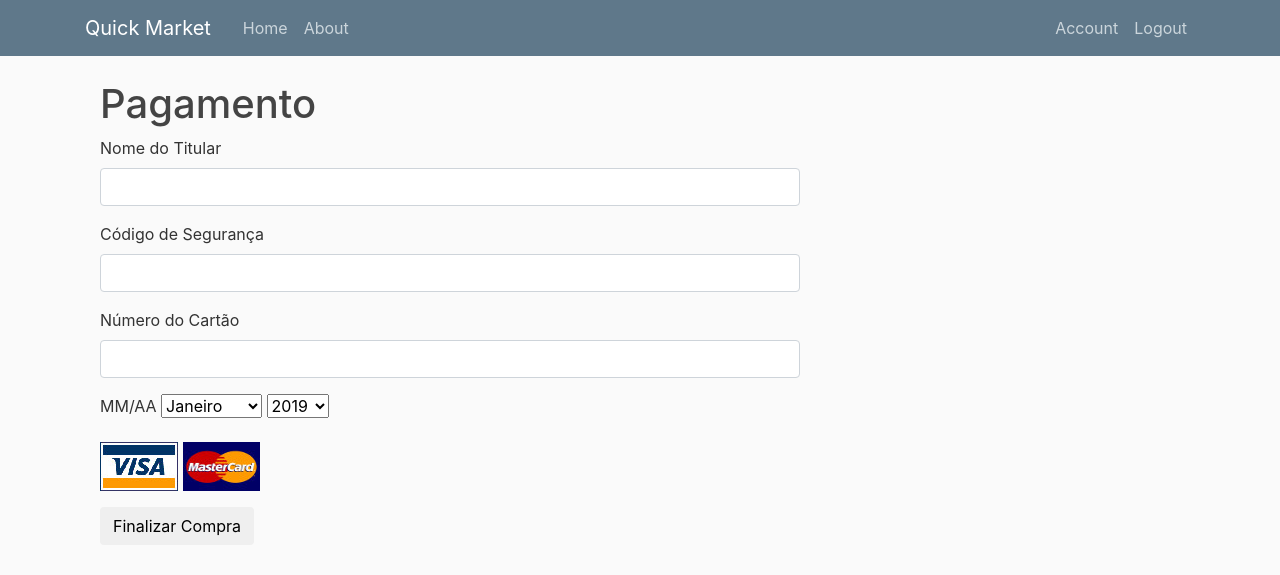
After one commit to anagontijo/mercado_online, a Flask app: page /payment in a window 1280 px wide. The commit adds this page. Shown: the top 575 px of the page. Run offline with Flask 2, Linux system fonts and the light colour scheme; a user stored in the database is signed in; some libraries are stand-ins or nearby versions.

Commit message:
Página de pagamento
Criação da página e rota de pagamento da compra.

```diff
--- a/flask_blog/flaskblog/routes.py
+++ b/flask_blog/flaskblog/routes.py
@@ -7,6 +7,7 @@ from flaskblog.forms import RegistrationForm, LoginForm, UpdateAccountForm, Post
 from flaskblog.models import User, Post, Product
 from flask_login import login_user, current_user, logout_user, login_required
 
+# Rota para a página home do sistema
 @app.route("/")
 @app.route("/home")
 def home():
@@ -18,10 +19,12 @@ def home():
     products = Product.query.all()
     return render_template("home.html", products=products, is_adm = is_adm)
 
+# Rota para a página about do sistema
 @app.route("/about")
 def about():
     return render_template("about.html", title='About')
 
+# Rota para o registro de novo usuário
 @app.route("/register", methods=['GET', 'POST'])
 def register():
     if current_user.is_authenticated:
@@ -36,6 +39,7 @@ def register():
         return redirect(url_for('home'))
     return render_template('register.html', title='Register', form=form)
 
+# Rota para o login do usuário
 @app.route("/login", methods=['GET', 'POST'])
 def login():
     if current_user.is_authenticated:
@@ -52,11 +56,13 @@ def login():
 
     return render_template('login.html', title='Login', form=form)
 
+# Rota para logout
 @app.route("/logout")
 def logout():
     logout_user()
     return redirect(url_for('home'))
 
+# Função para salvar foto carregada
 def save_picture(form_picture,path):
     random_hex = secrets.token_hex(8)
     _, f_ext = os.path.splitext(form_picture.filename)
@@ -70,6 +76,7 @@ def save_picture(form_picture,path):
 
     return picture_fn
 
+# Rota para a visualização da conta do usuário
 @app.route("/account", methods=['GET', 'POST'])
 @login_required
 def account():
@@ -89,6 +96,7 @@ def account():
     image_file = url_for('static', filename='profile_pics/' + current_user.image_file)
     return render_template('account.html', title='Account', image_file=image_file, form=form)
 
+# Rota para criação de novo post
 @app.route("/post/new", methods=['GET', 'POST'])
 @login_required
 def new_post():
@@ -119,11 +127,13 @@ def add_new_product():
         return redirect(url_for('home'))
     return render_template('add_product.html', title='Add Product', form=form, legend='Add Product')
 
+# Rota da página de cada post
 @app.route("/post/<int:post_id>")
 def post(post_id):
     post = Post.query.get_or_404(post_id)
     return render_template('post.html', title=post.title, post=post)
 
+# Rota da página de cada produto
 @app.route("/product/<int:product_id>", methods=['GET', 'POST'])
 @login_required
 def product(product_id):
@@ -136,6 +146,13 @@ def product(product_id):
         print('form errado')
     return render_template('product.html', title=product.name, form=form, product=product)
 
+# Rota de pagamento da compra
+@app.route("/payment", methods=['GET', 'POST'])
+@login_required
+def payment():
+    return render_template('payment.html', title='Pagamento')
+
+# Rota de update de post de usuário
 @app.route("/post/<int:post_id>/update", methods=['GET', 'POST'])
 @login_required
 def update_post(post_id):
@@ -154,6 +171,7 @@ def update_post(post_id):
         form.content.data = post.content
     return render_template('create_post.html', title='Update Post', form=form, legend='Update Post')
 
+# Rota de delete de post de usuário
 @app.route("/post/<int:post_id>/delete", methods=['POST'])
 @login_required
 def delete_post(post_id):
--- a/flask_blog/flaskblog/templates/about.html
+++ b/flask_blog/flaskblog/templates/about.html
@@ -1,4 +1,5 @@
 {% extends "layout.html" %}
 {% block content %}
     <h1>About Page</h1>
+    <p>Site do sistema Quick Market, criado por Ana Gontijo, Francisco Fleury e Felipe dos Santos</p>
 {% endblock content %}
--- /dev/null
+++ b/flask_blog/flaskblog/templates/payment.html
@@ -0,0 +1,57 @@
+{% extends "layout.html" %}
+{% block content %}
+    <div class="container-fluid">
+        <div class="creditCardForm">
+            <div class="heading">
+                <h1>Pagamento</h1>
+            </div>
+            <div class="payment">
+                <form>
+                    <div class="form-group owner">
+                        <label for="owner">Nome do Titular</label>
+                        <input type="text" class="form-control" id="owner">
+                    </div>
+                    <div class="form-group CVV">
+                        <label for="cvv">Código de Segurança</label>
+                        <input type="text" class="form-control" id="cvv">
+                    </div>
+                    <div class="form-group" id="card-number-field">
+                        <label for="cardNumber">Número do Cartão</label>
+                        <input type="text" class="form-control" id="cardNumber">
+                    </div>
+                    <div class="form-group" id="expiration-date">
+                        <label>MM/AA</label>
+                        <select>
+                            <option value="01">Janeiro</option>
+                            <option value="02">Fevereiro</option>
+                            <option value="03">Março</option>
+                            <option value="04">Abril</option>
+                            <option value="05">Maio</option>
+                            <option value="06">Junho</option>
+                            <option value="07">Julho</option>
+                            <option value="08">Agosto</option>
+                            <option value="09">Setembro</option>
+                            <option value="10">Outubro</option>
+                            <option value="11">Novembro</option>
+                            <option value="12">Dezembro</option>
+                        </select>
+                        <select>
+                            <option value="16"> 2019</option>
+                            <option value="17"> 2020</option>
+                            <option value="18"> 2021</option>
+                            <option value="19"> 2022</option>
+                            <option value="20"> 2023</option>
+                            <option value="21"> 2024</option>
+                        </select>
+                    </div>
+                    <div class="form-group" id="credit_cards">
+                        <img src="{{ url_for('static', filename='visa.jpg') }}" id="visa">
+                        <img src="{{ url_for('static', filename='mastercard.jpg') }}" id="mastercard">
+                    </div>
+                    <div class="form-group" id="pay-now">
+                        <button type="submit" class="btn btn-default" id="confirm-purchase">Finalizar Compra</button>
+                    </div>
+                </form>
+            </div>
+        </div>
+{% endblock content %}
```
Also changed, not shown: flask_blog/flaskblog/static/mastercard.jpg (added), flask_blog/flaskblog/static/visa.jpg (added).
